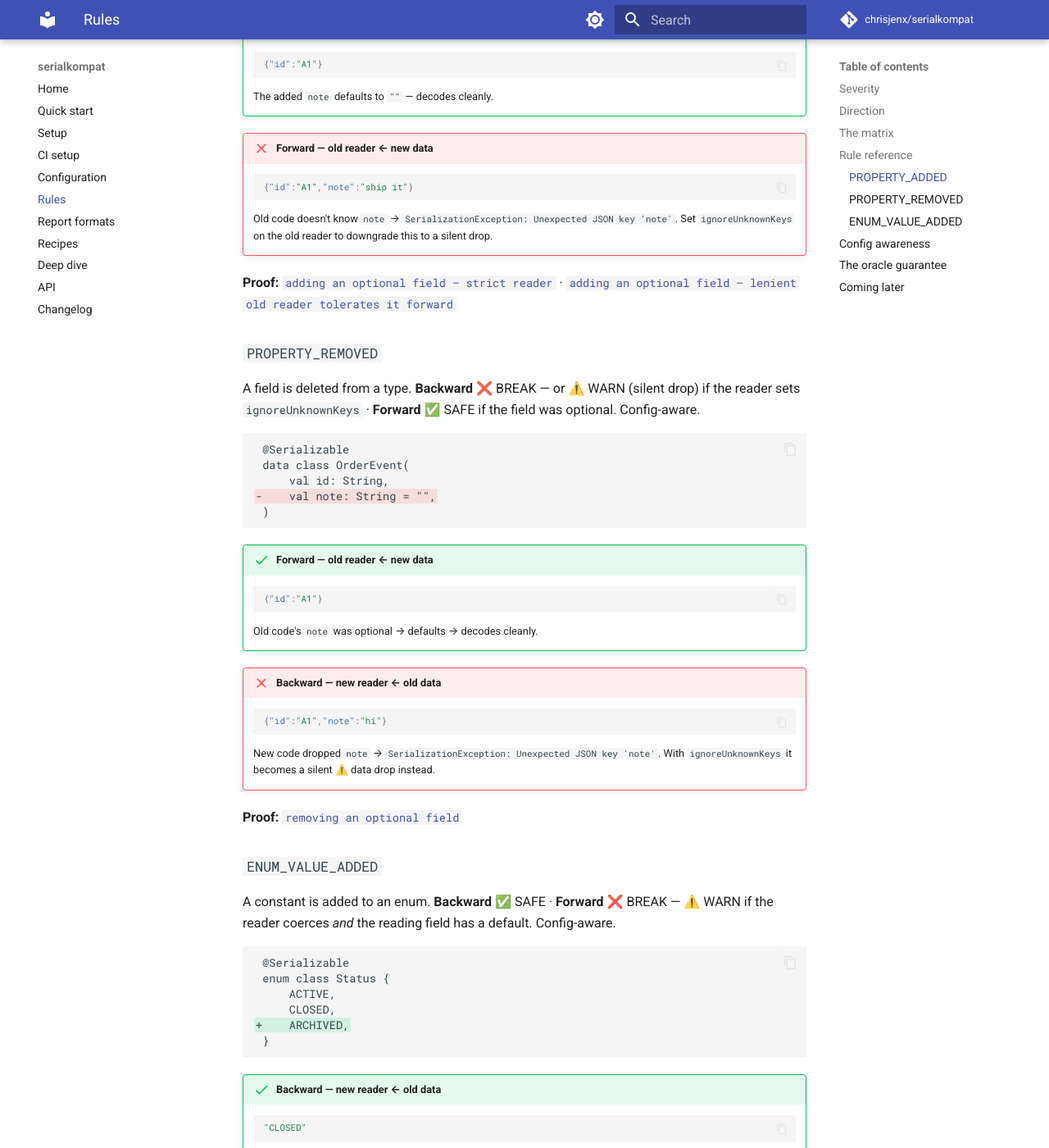
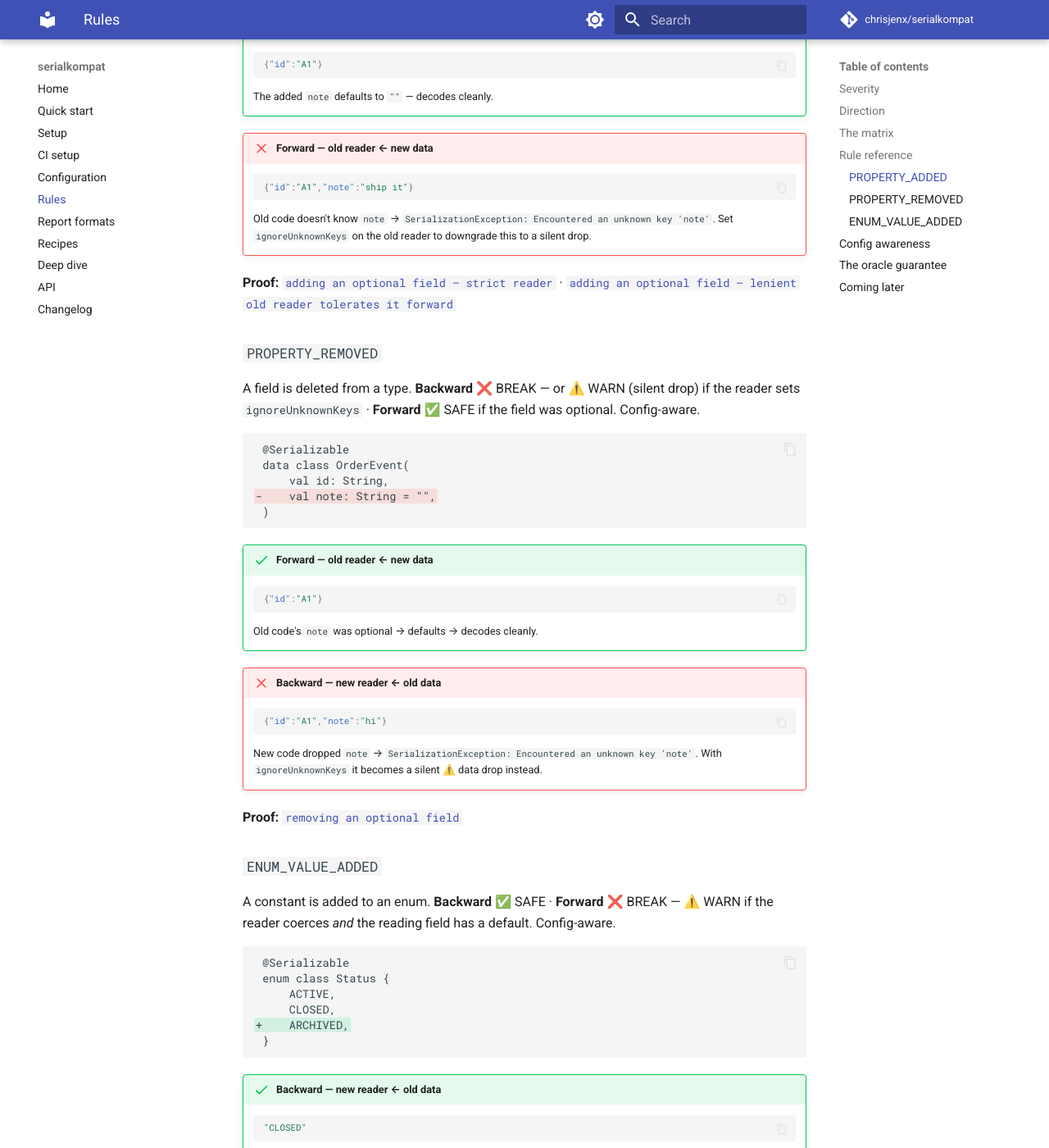
Before and after one commit to chrisjenx/serialkompat, an MkDocs documentation site: the page built from docs/rules.md, in a window 1280 px wide and 1400 px high, scrolled down 3831 px. Shown: the whole window at 82% size. Built offline with MkDocs 1.6.1 and Material for MkDocs 9.7.7, drawn with Linux system fonts in a browser that asks for light colours; a script that is not in the unit is left out; comment, search, counter and statistics services are not loaded.

Commit message:
docs: quote kotlinx's real unknown-key exception in rule examples (#119)
Whole-branch review found the PROPERTY_ADDED/REMOVED panels paraphrased the
unknown-key failure as 'Unexpected JSON key'; kotlinx actually throws
'Encountered an unknown key ...'. Match the real wording (verified against
kotlinx-serialization-json 1.9.0) so the error-lookup use case works and the
panels are consistent with the enum example's verbatim message.

Co-Authored-By: Claude Opus 4.8 (1M context) <noreply@anthropic.com>

````diff
--- a/docs/rules.md
+++ b/docs/rules.md
@@ -106,9 +106,9 @@ Config-aware.
     ```json
     {"id":"A1","note":"ship it"}
     ```
-    Old code doesn't know `note` → `SerializationException: Unexpected JSON key
-    'note'`. Set `ignoreUnknownKeys` on the old reader to downgrade this to a
-    silent drop.
+    Old code doesn't know `note` → `SerializationException: Encountered an
+    unknown key 'note'`. Set `ignoreUnknownKeys` on the old reader to downgrade
+    this to a silent drop.
 
 **Proof:** [`adding an optional field — strict reader`](https://github.com/chrisjenx/serialkompat/blob/main/serialkompat-extractor/src/test/kotlin/com/chrisjenx/serialkompat/extractor/RoundTripOracleTest.kt) · [`adding an optional field — lenient old reader tolerates it forward`](https://github.com/chrisjenx/serialkompat/blob/main/serialkompat-extractor/src/test/kotlin/com/chrisjenx/serialkompat/extractor/RoundTripOracleTest.kt)
 
@@ -136,8 +136,8 @@ Config-aware.
     ```json
     {"id":"A1","note":"hi"}
     ```
-    New code dropped `note` → `SerializationException: Unexpected JSON key 'note'`.
-    With `ignoreUnknownKeys` it becomes a silent ⚠️ data drop instead.
+    New code dropped `note` → `SerializationException: Encountered an unknown key
+    'note'`. With `ignoreUnknownKeys` it becomes a silent ⚠️ data drop instead.
 
 **Proof:** [`removing an optional field`](https://github.com/chrisjenx/serialkompat/blob/main/serialkompat-extractor/src/test/kotlin/com/chrisjenx/serialkompat/extractor/RoundTripOracleTest.kt)
 
````
